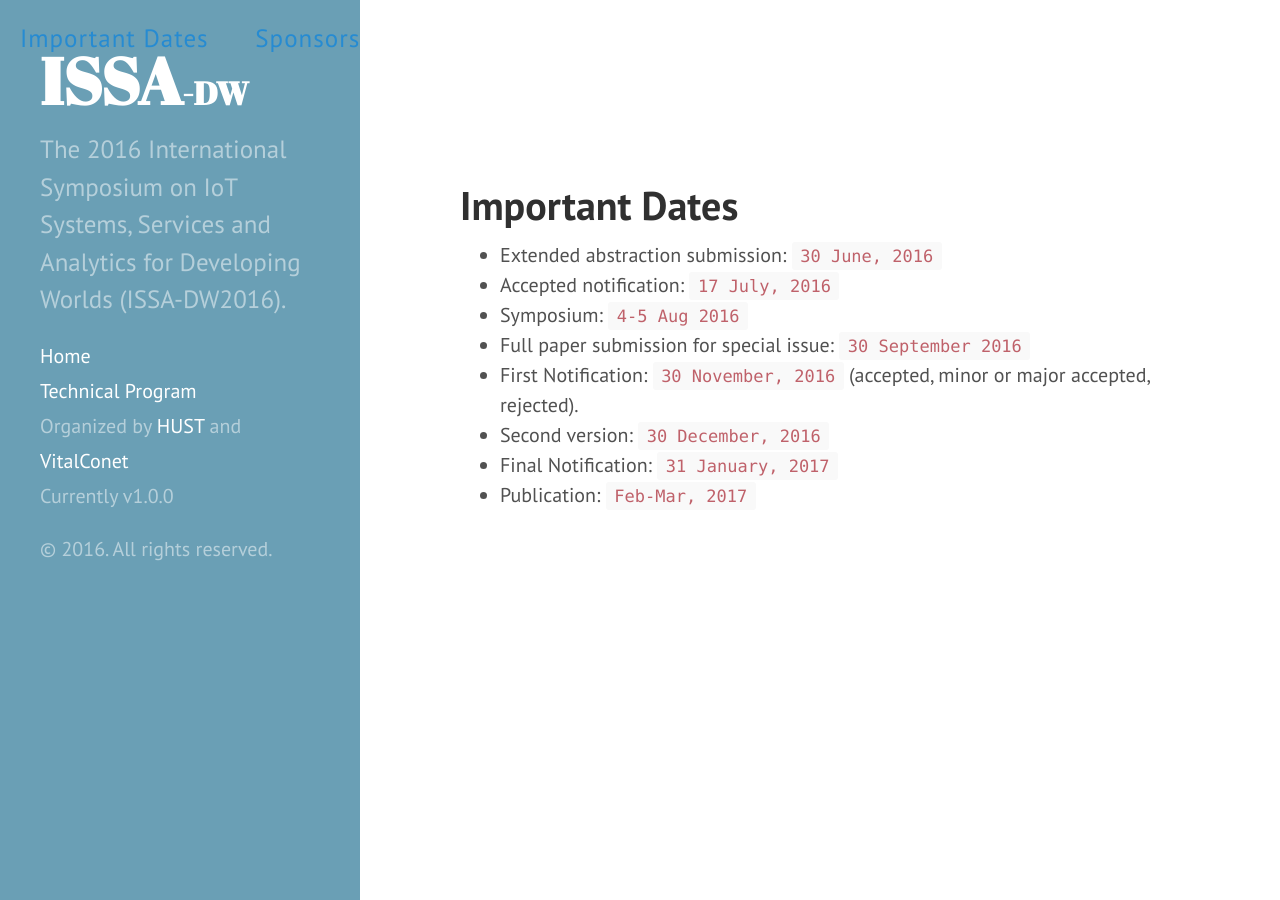
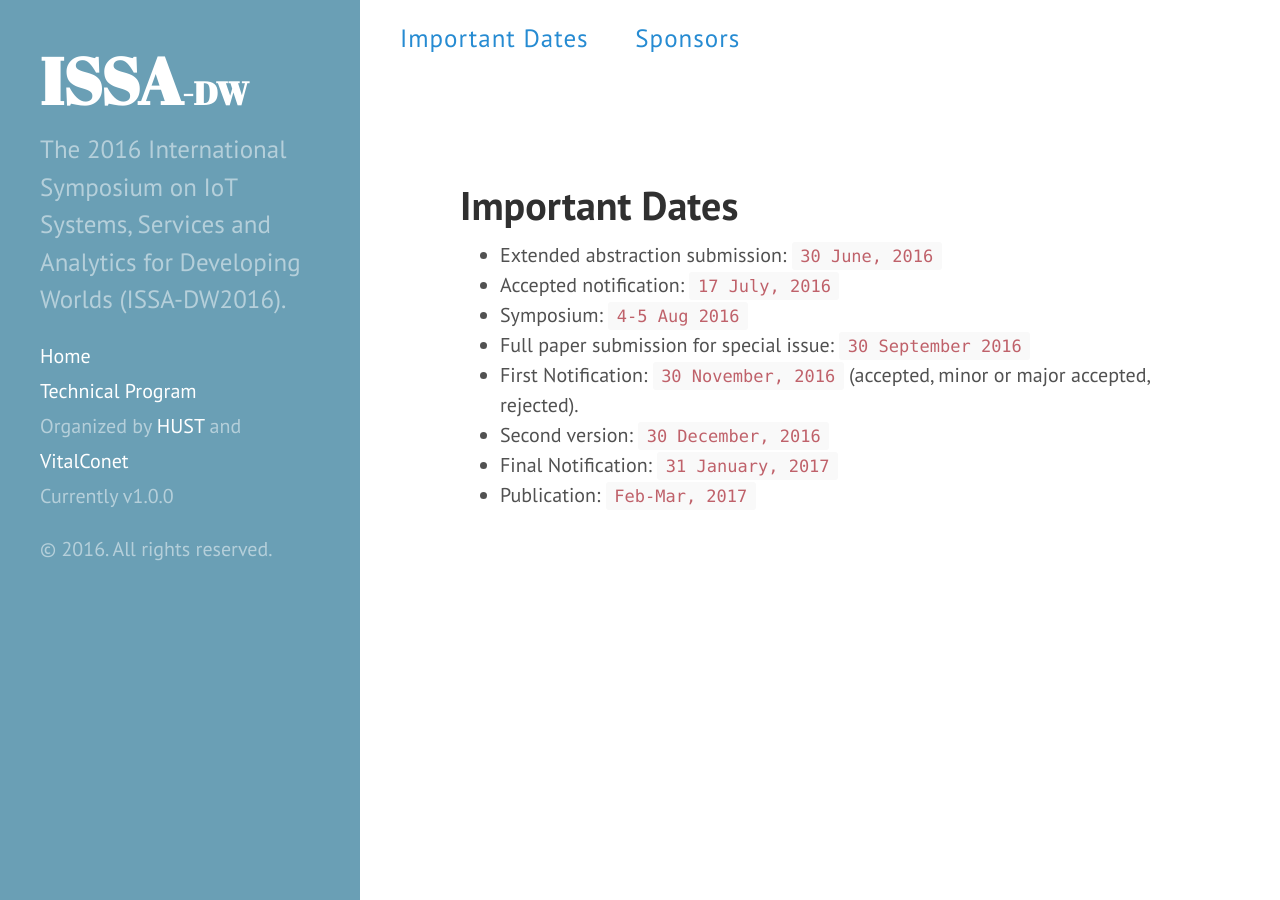
Before and after one commit to issadw/issadw.github.io, a Jekyll site: the page built from important_dates.md, in a window 1280 px wide. Built offline with Jekyll 4.4.1, drawn with Linux system fonts in a browser that asks for light colours.

Commit message:
Customize Top panel

```diff
--- a/public/css/hyde.css
+++ b/public/css/hyde.css
@@ -257,7 +257,7 @@ a.sidebar-nav-item:focus {
 .top .masthead nav {
   /* float: right; */
   position: fixed;
-  left: 10;
+  left: 19rem;
   margin-right: 40px; // @TODO: Vertically middle align
   margin-left: 40px;
   font-size: 25px;
```
